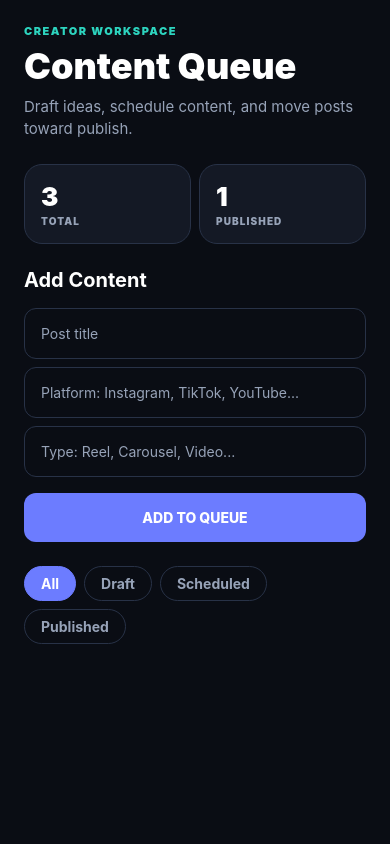
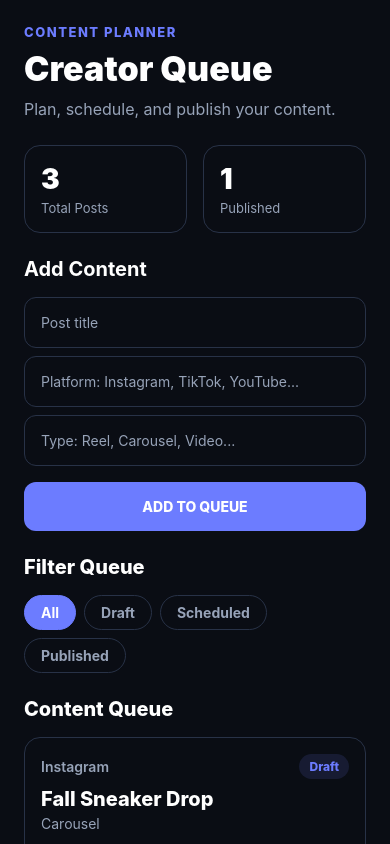
Before and after one commit to Kmaster09/Interactive-IT-Service-Request-Tracker, a React Native app: screen / in a window 390 px wide. Built offline with nearby package versions, Linux system fonts and the light colour scheme.

Commit message:
Render Creator Queue from state

```diff
--- a/src/screens/CreatorQueueScreen.js
+++ b/src/screens/CreatorQueueScreen.js
@@ -6,42 +6,71 @@ import {
   View,
 } from 'react-native';
 
+import PostComposer from '../components/PostComposer';
 import PostCard from '../components/PostCard';
-import PostComposer from '../components/PostComposer';
 import StatusFilter from '../components/StatusFilter';
+
 import starterPosts from '../data/starterPosts';
 import createId from '../utils/createId';
 import { colors, spacing } from '../utils/theme';
 
 export default function CreatorQueueScreen() {
-  // Store starterPosts in posts state.
   const [posts, setPosts] = useState(starterPosts);
-
-  // Store All in selectedFilter state.
   const [selectedFilter, setSelectedFilter] = useState('All');
 
   function handleAddPost(formValues) {
-    // Create a new post object with a unique id and Draft status.
-    // Then add the new post to the beginning of the posts array.
+    const newPost = {
+      id: createId(),
+      title: formValues.title,
+      platform: formValues.platform,
+      type: formValues.type,
+      status: 'Draft',
+    };
 
+    setPosts((currentPosts) => [
+      newPost,
+      ...currentPosts,
+    ]);
   }
 
   function handleAdvancePost(id) {
-    // Use map() to advance only the matching post:
-    // Draft -> Scheduled
-    // Scheduled -> Published
-    // Published -> Published
+    setPosts((currentPosts) =>
+      currentPosts.map((post) => {
+        if (post.id !== id) {
+          return post;
+        }
 
+        if (post.status === 'Draft') {
+          return {
+            ...post,
+            status: 'Scheduled',
+          };
+        }
+
+        if (post.status === 'Scheduled') {
+          return {
+            ...post,
+            status: 'Published',
+          };
+        }
+
+        return post;
+      })
+    );
   }
 
   function handleDeletePost(id) {
-    // Use filter() to remove the matching published post.
-
+    setPosts((currentPosts) =>
+      currentPosts.filter((post) => post.id !== id)
+    );
   }
 
-  // Create filteredPosts so All shows everything
-  // and each other filter shows only matching statuses.
-  const filteredPosts = posts;
+  const filteredPosts =
+    selectedFilter === 'All'
+      ? posts
+      : posts.filter(
+          (post) => post.status === selectedFilter
+        );
 
   const publishedCount = posts.filter(
     (post) => post.status === 'Published'
@@ -52,112 +81,151 @@ export default function CreatorQueueScreen() {
       style={styles.screen}
       contentContainerStyle={styles.content}
     >
-      <Text style={styles.eyebrow}>CREATOR WORKSPACE</Text>
-      <Text style={styles.heading}>Content Queue</Text>
-      <Text style={styles.subtitle}>
-        Draft ideas, schedule content, and move posts toward publish.
-      </Text>
+      <View style={styles.header}>
+        <Text style={styles.kicker}>CONTENT PLANNER</Text>
+
+        <Text style={styles.title}>
+          Creator Queue
+        </Text>
+
+        <Text style={styles.subtitle}>
+          Plan, schedule, and publish your content.
+        </Text>
+      </View>
 
       <View style={styles.statsRow}>
         <View style={styles.statCard}>
-          <Text style={styles.statValue}>{posts.length}</Text>
-          <Text style={styles.statLabel}>TOTAL</Text>
+          <Text style={styles.statNumber}>
+            {posts.length}
+          </Text>
+
+          <Text style={styles.statLabel}>
+            Total Posts
+          </Text>
         </View>
 
         <View style={styles.statCard}>
-          <Text style={styles.statValue}>{publishedCount}</Text>
-          <Text style={styles.statLabel}>PUBLISHED</Text>
+          <Text style={styles.statNumber}>
+            {publishedCount}
+          </Text>
+
+          <Text style={styles.statLabel}>
+            Published
+          </Text>
         </View>
       </View>
 
       <PostComposer onAdd={handleAddPost} />
+
+      <Text style={styles.sectionTitle}>
+        Filter Queue
+      </Text>
 
       <StatusFilter
         selectedFilter={selectedFilter}
         onChangeFilter={setSelectedFilter}
       />
 
-      <View style={styles.list}>
-        {/* Use filteredPosts.map() to display one PostCard per post. */}
+      <Text style={styles.sectionTitle}>
+        Content Queue
+      </Text>
 
+      {filteredPosts.map((post) => (
+        <PostCard
+          key={post.id}
+          id={post.id}
+          title={post.title}
+          platform={post.platform}
+          type={post.type}
+          status={post.status}
+          onAdvance={handleAdvancePost}
+          onDelete={handleDeletePost}
+        />
+      ))}
 
-        {/* Display the empty-list message only when filteredPosts is empty. */}
-
-      </View>
+      {filteredPosts.length === 0 ? (
+        <Text style={styles.emptyMessage}>
+          No content matches this filter.
+        </Text>
+      ) : null}
     </ScrollView>
   );
 }
 
 const styles = StyleSheet.create({
   screen: {
+    flex: 1,
     backgroundColor: colors.background,
-    flex: 1,
   },
 
   content: {
     padding: spacing.lg,
-    paddingBottom: 48,
+    paddingBottom: 60,
   },
 
-  eyebrow: {
-    color: colors.accent,
-    fontSize: 11,
-    fontWeight: '900',
-    letterSpacing: 1.5,
+  header: {
+    marginBottom: spacing.lg,
   },
 
-  heading: {
+  kicker: {
+    color: colors.primary,
+    fontSize: 13,
+    fontWeight: '800',
+    letterSpacing: 1.5,
+    marginBottom: spacing.sm,
+  },
+
+  title: {
     color: colors.text,
-    fontSize: 36,
+    fontSize: 34,
     fontWeight: '900',
-    marginTop: 6,
+    marginBottom: spacing.sm,
   },
 
   subtitle: {
     color: colors.mutedText,
-    fontSize: 15,
-    lineHeight: 22,
-    marginBottom: spacing.lg,
-    marginTop: 8,
+    fontSize: 16,
+    lineHeight: 24,
   },
 
   statsRow: {
     flexDirection: 'row',
-    gap: spacing.sm,
+    gap: spacing.md,
     marginBottom: spacing.lg,
   },
 
   statCard: {
-    backgroundColor: colors.surface,
+    flex: 1,
+    backgroundColor: colors.card,
+    borderWidth: 1,
     borderColor: colors.border,
-    borderRadius: 18,
-    borderWidth: 1,
-    flex: 1,
+    borderRadius: 16,
     padding: spacing.md,
   },
 
-  statValue: {
+  statNumber: {
     color: colors.text,
-    fontSize: 26,
+    fontSize: 28,
     fontWeight: '900',
   },
 
   statLabel: {
     color: colors.mutedText,
-    fontSize: 10,
-    fontWeight: '900',
-    letterSpacing: 1.1,
-    marginTop: 3,
+    fontSize: 13,
+    marginTop: 4,
   },
 
-  list: {
-    gap: spacing.md,
+  sectionTitle: {
+    color: colors.text,
+    fontSize: 20,
+    fontWeight: '800',
+    marginBottom: spacing.md,
   },
 
   emptyMessage: {
     color: colors.mutedText,
-    fontSize: 15,
+    textAlign: 'center',
     paddingVertical: spacing.xl,
-    textAlign: 'center',
+    fontSize: 16,
   },
 });
```
